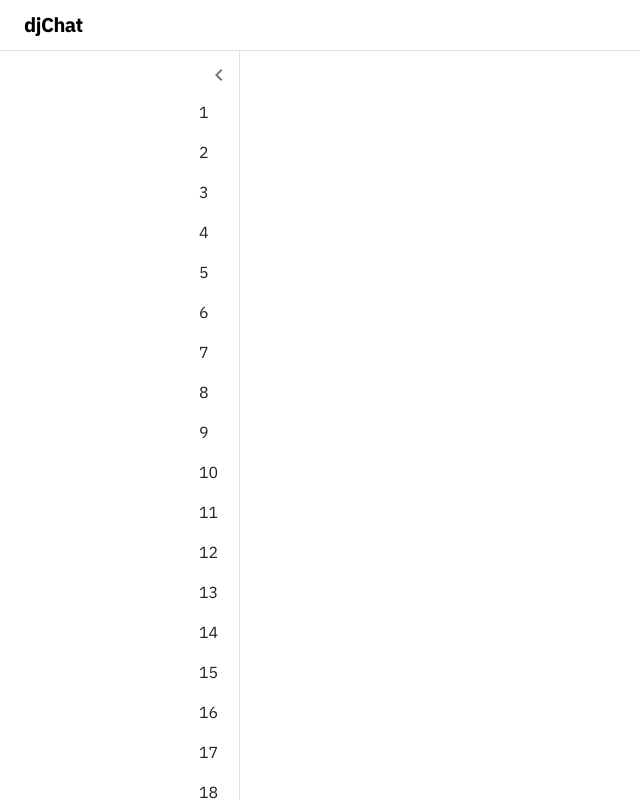
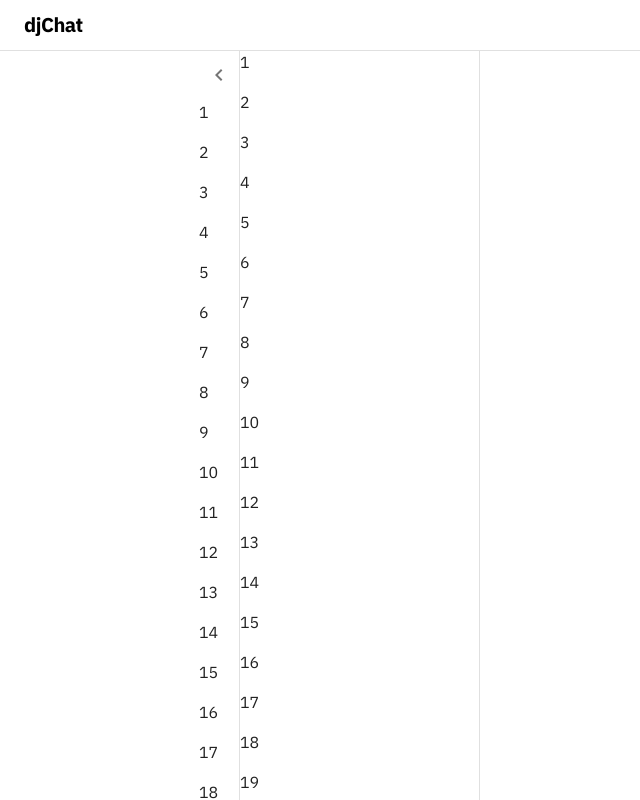
Before and after one commit to Kevin-Heleodoro/django_chatapp, a React (Vite) app in the folder frontend/: page / in a window 1280 px wide. Shown: the whole page, without its empty margins (0-640 px from the left). Built offline with nearby package versions, Linux system fonts and the light colour scheme.

Commit message:
Created secondary drawer and theme

```diff
--- a/frontend/src/pages/Home.tsx
+++ b/frontend/src/pages/Home.tsx
@@ -2,6 +2,7 @@ import { Box, CssBaseline } from "@mui/material";
 
 import PrimaryAppBar from "./templates/PrimaryAppBar";
 import PrimaryDrawer from "./templates/PrimaryDrawer";
+import SecondaryDrawer from "./templates/SecondaryDrawer";
 
 const Home = () => {
   return (
@@ -13,6 +14,7 @@ const Home = () => {
       <CssBaseline />
       <PrimaryAppBar />
       <PrimaryDrawer></PrimaryDrawer>
+      <SecondaryDrawer></SecondaryDrawer>
     </Box>
   );
 };
--- /dev/null
+++ b/frontend/src/pages/templates/SecondaryDrawer.tsx
@@ -0,0 +1,26 @@
+import { Box, Typography } from "@mui/material";
+import { useTheme } from "@mui/material/styles";
+
+const SecondaryDrawer = () => {
+  const theme = useTheme();
+  return (
+    <Box
+      sx={{
+        minWidth: `${theme.secondaryDrawer.width}px`,
+        height: `calc(100vh - ${theme.primaryAppBar.height}px)`,
+        mt: `${theme.primaryAppBar.height}px`,
+        borderRight: `1px solid ${theme.palette.divider}`,
+        display: { xs: "none", sm: "block" },
+        overflow: "auto",
+      }}
+    >
+      {[...Array(50)].map((_, i) => (
+        <Typography key={i} paragraph>
+          {i + 1}
+        </Typography>
+      ))}
+    </Box>
+  );
+};
+
+export default SecondaryDrawer;
--- a/frontend/src/theme/theme.tsx
+++ b/frontend/src/theme/theme.tsx
@@ -12,6 +12,9 @@ declare module "@mui/material/styles" {
       width: number;
       closed: number;
     };
+    secondaryDrawer: {
+      width: number;
+    };
   }
 
   // Allows us to use primaryAppBar as a global setting
@@ -22,6 +25,9 @@ declare module "@mui/material/styles" {
     primaryDrawer: {
       width?: number;
       closed?: number;
+    };
+    secondaryDrawer: {
+      width?: number;
     };
   }
 }
@@ -37,6 +43,9 @@ export const createMuiTheme = () => {
     primaryDrawer: {
       width: 240,
       closed: 70,
+    },
+    secondaryDrawer: {
+      width: 240,
     },
     components: {
       MuiAppBar: {
```
Also changed, not shown: frontend/src/pages/templates/Main.tsx (added, +17 -0 lines).
